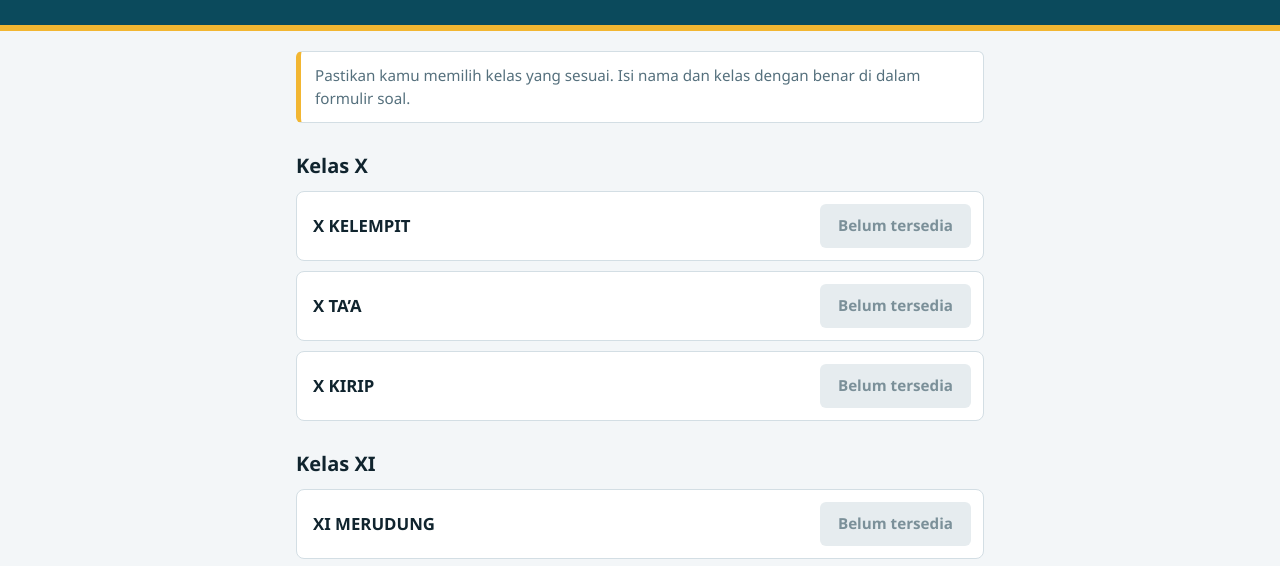
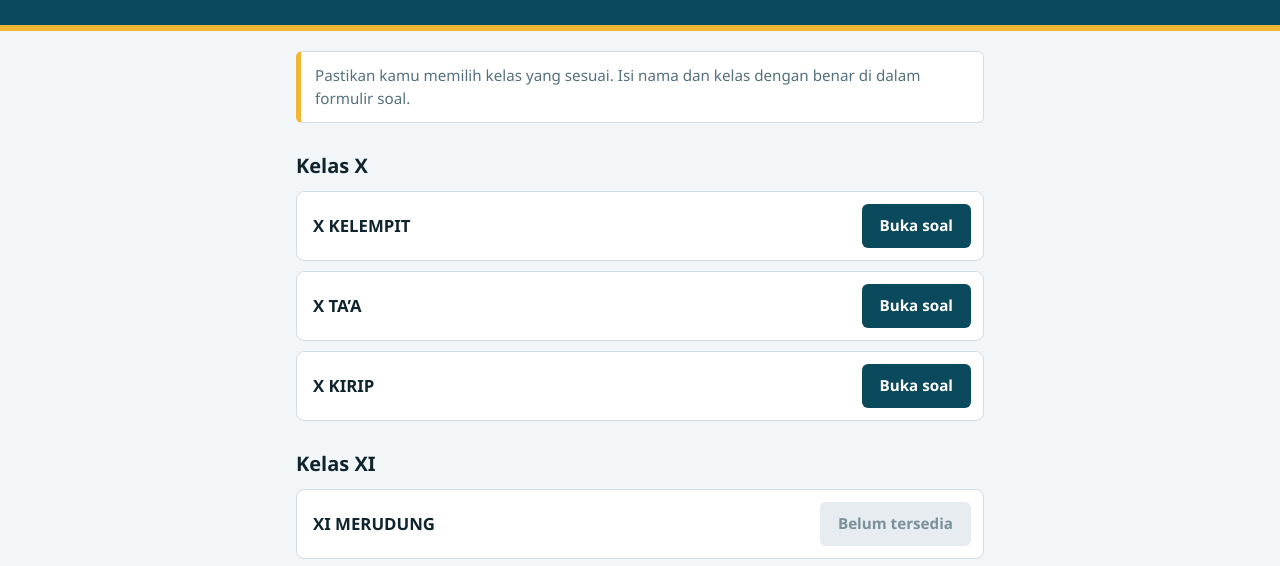
Before and after one commit to Faisal-s-kom/ASESMEN-SUMATIF-GANJIL-2026-2027, a plain HTML site: page simulasi.html in a window 1280 px wide. Shown: the part 162-728 px from the top of the page. Drawn offline with Linux system fonts and the light colour scheme.

Commit message:
Update links for Kelas X in simulasi.html

```diff
--- a/simulasi.html
+++ b/simulasi.html
@@ -144,9 +144,9 @@ Faisal, S.Kom.</footer>
      ============================================================ */
   var DATA = [
     { tingkat: "Kelas X", kelas: [
-      { nama: "X KELEMPIT", link: "" },
-      { nama: "X TA’A",     link: "" },
-      { nama: "X KIRIP",    link: "" }
+      { nama: "X KELEMPIT", link: "https://www.google.com/" },
+      { nama: "X TA’A",     link: "https://www.google.com/" },
+      { nama: "X KIRIP",    link: "https://www.google.com/" }
     ]},
     { tingkat: "Kelas XI", kelas: [
       { nama: "XI MERUDUNG", link: "" },
```
